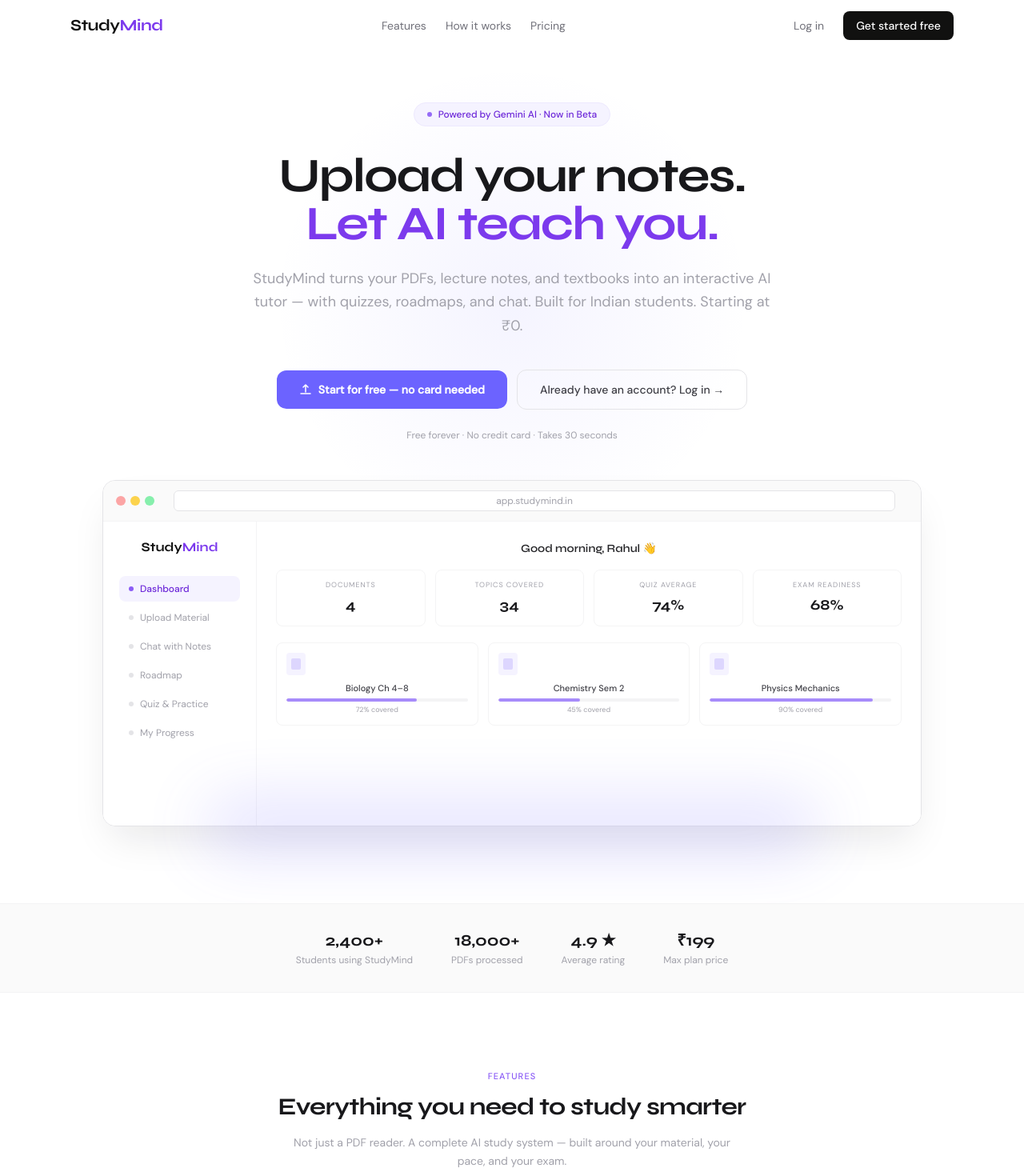
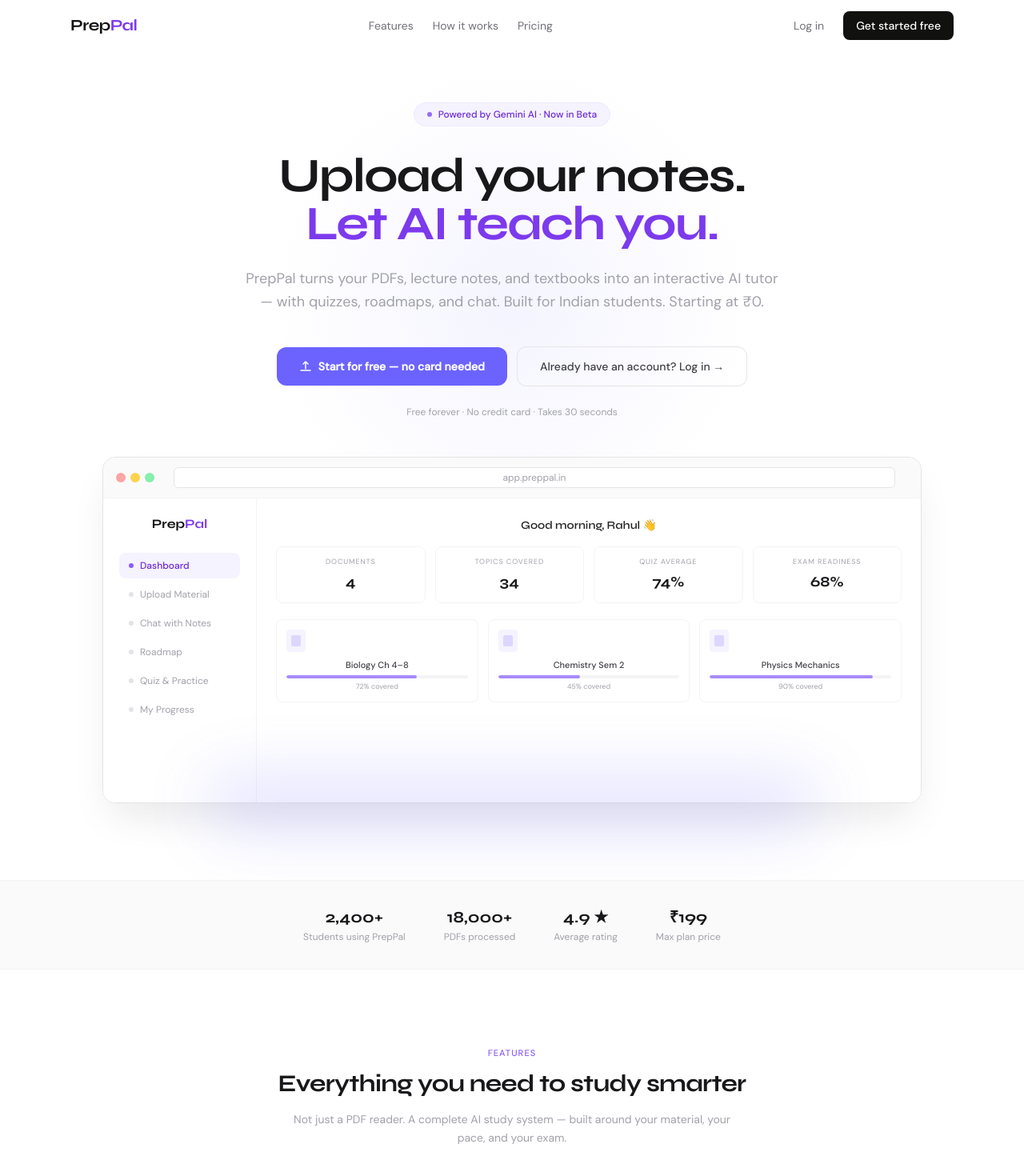
Before and after one commit to shoyo-www/studyMind, a React (Vite) app: page / in a window 1280 px wide. Shown: the top 1470 px of the page at 80% size. Built offline with nearby package versions, Linux system fonts and the light colour scheme; no server answers.

Commit message:
new changes

```diff
--- a/api/_groq.js
+++ b/api/_groq.js
@@ -163,7 +163,7 @@
 
   // ── System prompt ─────────────────────────────────────────────
   // Explicit, strong instruction to ONLY use provided content
-  const systemPrompt = `You are StudyMind AI, a focused study assistant working like NotebookLM.
+  const systemPrompt = `You are PrepPal AI, a focused study assistant working like NotebookLM.
 
 CRITICAL RULES:
 1. You ONLY answer from the DOCUMENT SOURCE TEXT provided below — nothing else
@@ -266,7 +266,7 @@
       {
         role: 'system',
         content: [
-          'You are StudyMind AI, a study content generator.',
+          'You are PrepPal AI, a study content generator.',
           'Generate questions and flashcards ONLY from the document text provided.',
           'Never invent facts not present in the document.',
           'Return only valid JSON.',
--- a/api/chat.js
+++ b/api/chat.js
@@ -121,7 +121,7 @@
       ],
       config: {
         systemInstruction: [
-          'You are StudyMind, an AI study assistant.',
+          'You are PrepPal, an exam prep assistant.',
           `The student uploaded a document titled "${doc.title}".`,
           'Answer ONLY from the content in the provided PDF.',
           'If the answer is not in the PDF, say exactly: "I could not find that in your document."',
--- a/index.html
+++ b/index.html
@@ -15,19 +15,19 @@
     <meta name="theme-color" content="#6c63ff" />
 
     <!-- Title + description -->
-    <title>StudyMind — AI Learning Platform</title>
+    <title>PrepPal — Exam Preparation Partner</title>
     <meta name="description" content="Upload your notes and study with AI. Quiz generation, flashcards, mock tests, and a personal AI tutor — all from your own PDFs." />
 
     <!-- Open Graph -->
-    <meta property="og:title"       content="StudyMind — AI Learning Platform" />
+    <meta property="og:title"       content="PrepPal — Exam Preparation Partner" />
     <meta property="og:description" content="Upload your notes and study with AI. Quiz generation, flashcards, mock tests, and a personal AI tutor." />
     <meta property="og:type"        content="website" />
     <meta property="og:image"       content="/logo192.svg" />
 
     <!-- Twitter -->
     <meta name="twitter:card"        content="summary" />
-    <meta name="twitter:title"       content="StudyMind — AI Learning Platform" />
-    <meta name="twitter:description" content="Your AI study assistant — quiz, flashcards, mock tests from your own notes." />
+    <meta name="twitter:title"       content="PrepPal — Exam Preparation Partner" />
+    <meta name="twitter:description" content="Your exam prep assistant — quiz, flashcards, mock tests from your own notes." />
     <meta name="twitter:image"       content="/logo192.svg" />
 
     <!-- Fonts -->
--- a/src/App.jsx
+++ b/src/App.jsx
@@ -158,7 +158,7 @@
       {/* ── Right AI Chat Panel ── */}
       <ChatPanel activeDocument={activeDocument} />
       <BottomNav screen={resolvedScreen} setScreen={navigate} />
-      {appLoading && <AppLoader fullScreen subtitle="Refreshing your StudyMind workspace" />}
+      {appLoading && <AppLoader fullScreen subtitle="Refreshing your PrepPal workspace" />}
       <Analytics />
     </div>
   )
--- a/src/components/AppLoader.jsx
+++ b/src/components/AppLoader.jsx
@@ -17,7 +17,7 @@
         </svg>
 
         <div className="font-display text-xl font-bold tracking-tight text-zinc-900">
-          Study<span className="text-violet-600">Mind</span>
+          Prep<span className="text-violet-600">Pal</span>
         </div>
 
         {subtitle ? (
@@ -31,12 +31,12 @@
             <div
               key={index}
               style={{ animationDelay: `${index * 0.15}s` }}
-              className="h-1.5 w-1.5 rounded-full bg-violet-500 opacity-40 animate-[studymind-loader-bounce_1s_infinite]"
+              className="h-1.5 w-1.5 rounded-full bg-violet-500 opacity-40 animate-[preppal-loader-bounce_1s_infinite]"
             />
           ))}
         </div>
 
-        <style>{`@keyframes studymind-loader-bounce { 0%,100%{transform:translateY(0);opacity:.4} 50%{transform:translateY(-6px);opacity:1} }`}</style>
+        <style>{`@keyframes preppal-loader-bounce { 0%,100%{transform:translateY(0);opacity:.4} 50%{transform:translateY(-6px);opacity:1} }`}</style>
       </div>
     </div>
   )
--- a/src/components/Sidebar.jsx
+++ b/src/components/Sidebar.jsx
@@ -42,9 +42,9 @@
           </div>
           <div>
             <div className="font-display font-bold text-lg tracking-tight text-zinc-900 leading-tight">
-              Study<span className="text-violet-600">Mind</span>
+              Prep<span className="text-violet-600">Pal</span>
             </div>
-            <div className="text-[11px] text-zinc-400 font-light">AI-powered learning</div>
+            <div className="text-[11px] text-zinc-400 font-light">Your exam prep partner</div>
           </div>
         </div>
         {/* Close button — mobile only */}
--- a/src/i18n/index.jsx
+++ b/src/i18n/index.jsx
@@ -7,7 +7,7 @@
 import hi from './hi.js'
 
 const TRANSLATIONS = { en, hi }
-const STORAGE_KEY  = 'studymind_lang'
+const STORAGE_KEY  = 'preppal_lang'
 
 // ── Context ───────────────────────────────────────────────────────────
 const LangContext = createContext(null)
--- a/src/pages/Auth.jsx
+++ b/src/pages/Auth.jsx
@@ -76,7 +76,7 @@
           {/* Logo */}
           <button onClick={onBack} className="flex items-center gap-2 mb-16 group">
             <div className="font-bold text-xl" style={{ fontFamily: 'Syne,sans-serif', color: '#fff' }}>
-              Study<span style={{ color: '#6c63ff' }}>Mind</span>
+              Prep<span style={{ color: '#6c63ff' }}>Pal</span>
             </div>
             <span className="text-xs text-zinc-600 group-hover:text-zinc-400 transition-colors ml-1">← Back</span>
           </button>
@@ -125,7 +125,7 @@
           {/* Mobile logo */}
           <div className="lg:hidden flex items-center justify-between mb-8">
             <div className="font-bold text-xl" style={{ fontFamily: 'Syne,sans-serif' }}>
-              Study<span className="text-violet-600">Mind</span>
+              Prep<span className="text-violet-600">Pal</span>
             </div>
             <button onClick={onBack} className="text-xs text-zinc-400 hover:text-zinc-700 transition-colors">← Back</button>
           </div>
@@ -264,7 +264,7 @@
                   className="w-full py-3 rounded-xl text-sm font-semibold text-white transition-all mt-1 disabled:opacity-60 hover:opacity-90"
                   style={{ background: '#6c63ff' }}
                 >
-                  {mode === 'login' ? 'Log in to StudyMind' : 'Create free account'}
+                  {mode === 'login' ? 'Log in to PrepPal' : 'Create free account'}
                 </button>
               </form>
 
@@ -291,7 +291,7 @@
           )}
         </div>
       </div>
-      {loading && <AppLoader fullScreen subtitle={mode === 'login' ? 'Signing you in to StudyMind' : 'Creating your StudyMind account'} />}
+      {loading && <AppLoader fullScreen subtitle={mode === 'login' ? 'Signing you in to PrepPal' : 'Creating your PrepPal account'} />}
     </div>
   )
 }
--- a/src/pages/Landing.jsx
+++ b/src/pages/Landing.jsx
@@ -10,7 +10,7 @@
       </svg>
     ),
     title: 'Upload Anything',
-    desc: 'PDF, DOCX, PPTX, YouTube videos, or article links. StudyMind reads it all instantly.',
+    desc: 'PDF, DOCX, PPTX, YouTube videos, or article links. PrepPal reads it all instantly.',
   },
   {
     icon: (
@@ -67,7 +67,7 @@
 ]
 
 const STEPS = [
-  { num: '01', title: 'Upload your notes', desc: 'Drop any PDF, PPT, or Word doc. Or paste a YouTube link. StudyMind processes it in seconds.' },
+  { num: '01', title: 'Upload your notes', desc: 'Drop any PDF, PPT, or Word doc. Or paste a YouTube link. PrepPal processes it in seconds.' },
   { num: '02', title: 'Get a learning plan', desc: 'AI generates a roadmap, flashcards, and quiz questions automatically. No setup needed.' },
   { num: '03', title: 'Study smarter', desc: 'Chat with your notes, take quizzes, track weak areas, and walk into your exam confident.' },
 ]
@@ -106,7 +106,7 @@
       <nav className={`fixed top-0 left-0 right-0 z-50 transition-all duration-200 ${scrolled ? 'bg-white/95 backdrop-blur-sm border-b border-zinc-100 shadow-sm' : 'bg-transparent'}`}>
         <div className="max-w-6xl mx-auto px-6 h-16 flex items-center justify-between">
           <div className="font-display font-bold text-xl tracking-tight" style={{ fontFamily: 'Syne, sans-serif' }}>
-            Study<span className="text-violet-600">Mind</span>
+            Prep<span className="text-violet-600">Pal</span>
           </div>
           <div className="hidden md:flex items-center gap-6 text-sm text-zinc-500">
             <a href="#features" className="hover:text-zinc-900 transition-colors">Features</a>
@@ -151,7 +151,7 @@
           </h1>
 
           <p className="text-lg text-zinc-400 max-w-2xl mx-auto mb-10 leading-relaxed">
-            StudyMind turns your PDFs, lecture notes, and textbooks into an interactive AI tutor —
+            PrepPal turns your PDFs, lecture notes, and textbooks into an interactive AI tutor —
             with quizzes, roadmaps, and chat. Built for Indian students. Starting at ₹0.
           </p>
 
@@ -189,7 +189,7 @@
                 <div className="w-3 h-3 rounded-full bg-green-300" />
               </div>
               <div className="flex-1 mx-4 bg-white border border-zinc-200 rounded-md px-3 py-1 text-xs text-zinc-400 text-center">
-                app.studymind.in
+                app.preppal.in
               </div>
             </div>
             {/* Mock dashboard */}
@@ -197,7 +197,7 @@
               {/* Sidebar */}
               <div className="w-48 border-r border-zinc-100 p-5 flex flex-col gap-1">
                 <div className="font-bold text-base mb-5" style={{ fontFamily: 'Syne,sans-serif' }}>
-                  Study<span className="text-violet-600">Mind</span>
+                  Prep<span className="text-violet-600">Pal</span>
                 </div>
                 {['Dashboard', 'Upload Material', 'Chat with Notes', 'Roadmap', 'Quiz & Practice', 'My Progress'].map((item, i) => (
                   <div key={item} className={`flex items-center gap-2 px-3 py-2 rounded-lg text-xs transition-colors
@@ -256,7 +256,7 @@
       <section className="py-8 border-y border-zinc-100 bg-zinc-50">
         <div className="max-w-4xl mx-auto px-6 flex flex-col sm:flex-row items-center justify-center gap-6 sm:gap-12 text-center">
           {[
-            { num: '2,400+', label: 'Students using StudyMind' },
+            { num: '2,400+', label: 'Students using PrepPal' },
             { num: '18,000+', label: 'PDFs processed' },
             { num: '4.9 ★',  label: 'Average rating' },
             { num: '₹199',   label: 'Max plan price' },
@@ -363,7 +363,7 @@
             Less than a samosa plate
           </h2>
           <p className="text-zinc-400 text-sm leading-relaxed mb-12 max-w-lg mx-auto">
-            Most EdTech tools cost ₹2,000–₹5,000/month. StudyMind Pro is ₹199/month — or completely free to start.
+            Most EdTech tools cost ₹2,000–₹5,000/month. PrepPal Pro is ₹199/month — or completely free to start.
             No student should be priced out of studying smarter.
           </p>
           <div className="grid grid-cols-3 gap-4 max-w-2xl mx-auto">
@@ -403,7 +403,7 @@
               Start studying smarter today
             </h2>
             <p className="text-zinc-400 text-sm mb-8 leading-relaxed">
-              Join 2,400+ students already using StudyMind.<br />
+              Join 2,400+ students already using PrepPal.<br />
               Free forever · No credit card needed · Takes 30 seconds.
             </p>
             <button
@@ -421,7 +421,7 @@
       <footer className="border-t border-zinc-100 py-10 px-6">
         <div className="max-w-5xl mx-auto flex flex-col md:flex-row items-center justify-between gap-4">
           <div className="font-bold text-base" style={{ fontFamily: 'Syne,sans-serif' }}>
-            Study<span className="text-violet-600">Mind</span>
+            Prep<span className="text-violet-600">Pal</span>
           </div>
           <div className="flex items-center gap-6 text-xs text-zinc-400">
             <a href="#features" className="hover:text-zinc-700 transition-colors">Features</a>
@@ -429,7 +429,7 @@
             <span>Privacy Policy</span>
             <span>Terms</span>
           </div>
-          <div className="text-xs text-zinc-400">© 2025 StudyMind · Made in India 🇮🇳</div>
+          <div className="text-xs text-zinc-400">© 2025 PrepPal · Made in India 🇮🇳</div>
         </div>
       </footer>
 
--- a/src/pages/Pricing.jsx
+++ b/src/pages/Pricing.jsx
@@ -52,7 +52,7 @@
   { q: 'Can I cancel anytime?',                a: 'Yes, absolutely. No contracts, no hidden fees. Cancel from your account settings anytime.' },
   { q: "What happens to my data if I cancel?", a: 'Your uploaded documents and notes stay safe for 30 days after cancellation. You can export everything before that.' },
   { q: 'Is the ₹199/month price locked in?',   a: "Yes — if you subscribe now, your price is locked at ₹199/month even if we increase pricing later for new users." },
-  { q: 'Does it work for all subjects?',        a: 'Yes! Upload any PDF, DOCX, or PPTX — Biology, Chemistry, Physics, History, Law, MBA prep — StudyMind works for all.' },
+  { q: 'Does it work for all subjects?',        a: 'Yes! Upload any PDF, DOCX, or PPTX — Biology, Chemistry, Physics, History, Law, MBA prep — PrepPal works for all.' },
   { q: 'What payment methods do you accept?',  a: 'UPI, Debit/Credit card, Net Banking, and Paytm via Razorpay. All payments are 100% secure.' },
 ]
 
```
Also changed, not shown: public/manifest.json, 1 other file (tests, documents, lock files or other folders).
